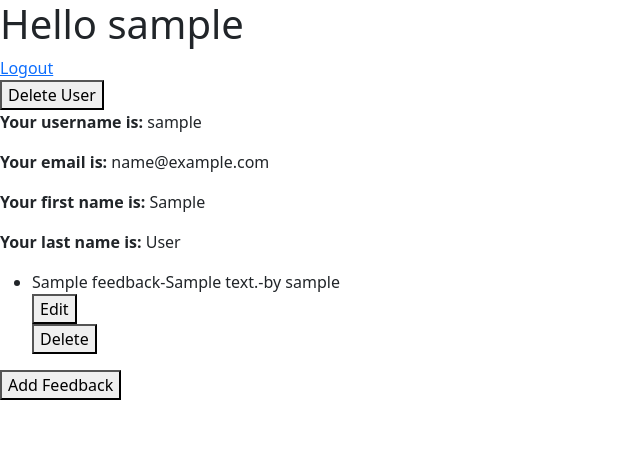
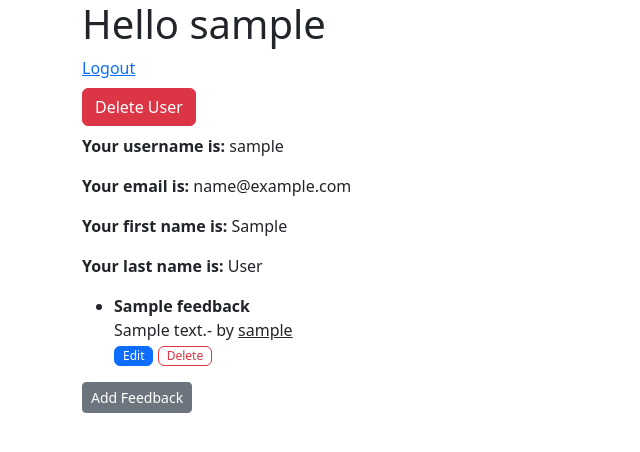
Before and after one commit to connertran/26Authentication-Authorization-Exercise, a Flask app: a page that uses templates/users_page.html in a window 1280 px wide. Shown: the top 452 px of the page, without its empty margins (0-640 px from the left). Run offline with Flask 3, Linux system fonts and the light colour scheme; the visitor is signed in with stand-in values (Sample User, id 1); tables that the repository leaves empty hold one stand-in row (values such as "Sample post").

Commit message:
finished styling

```diff
--- a/templates/login.html
+++ b/templates/login.html
@@ -1,14 +1,16 @@
 {%extends 'base.html'%} {%block title%}Login{%endblock%} {%block content%}
+<div class="container">
   <h1>Login</h1>
   <form method="POST">
     {{form.hidden_tag()}}{%for field in form if field.widget.input_type !=
     'hidden'%}
-  <div>
+    <div class="mb-3">
       {{field.label}}: {{field}} {%for error in field.errors%}
       <p>{{error}}</p>
       {%endfor%}
     </div>
     {%endfor%}
-  <button type="submit">Submit</button>
+    <button type="submit" class="btn btn-outline-success">Submit</button>
   </form>
+</div>
 {%endblock%}
--- a/templates/register.html
+++ b/templates/register.html
@@ -1,14 +1,16 @@
 {%extends 'base.html'%} {%block title%}Register{%endblock%} {%block content%}
+<div class="container">
   <h1>Register</h1>
   <form method="POST">
     {{form.hidden_tag()}}{%for field in form if field.widget.input_type !=
     'hidden'%}
-  <div>
+    <div class="mb-3">
       {{field.label}}: {{field}} {%for error in field.errors%}
       <p>{{error}}</p>
       {%endfor%}
     </div>
     {%endfor%}
-  <button type="submit">Submit</button>
+    <button type="submit" class="btn btn-primary">Submit</button>
   </form>
+</div>
 {%endblock%}
--- a/templates/users_page.html
+++ b/templates/users_page.html
@@ -1,8 +1,9 @@
 {%extends 'base.html'%} {%block title%}User Info{%endblock%} {%block content%}
+<div class="container">
   <h1>Hello {{user.username}}</h1>
   <a href="/logout">Logout</a>
   <form action="/users/{{user.username}}/delete" method="POST">
-  <button type="submit">Delete User</button>
+    <button type="submit" class="btn btn-danger mt-2 mb-2">Delete User</button>
   </form>
   <p><b>Your username is:</b> {{user.username}}</p>
   <p><b>Your email is:</b> {{user.email}}</p>
@@ -12,19 +13,48 @@
   <ul>
     {%for each_feedback in feedback%}
     <li>
-    {{each_feedback.title}}-{{each_feedback.content}}-by
-    {{each_feedback.username}}
+      <span class="fw-bold">{{each_feedback.title}}</span
+      ><br />{{each_feedback.content}}- by
+      <span class="text-decoration-underline">{{each_feedback.username}}</span>
     </li>
     {%if user.username == each_feedback.username%}
-  <form action="/feedback/{{each_feedback.id}}/update">
-    <button type="submit">Edit</button>
+    <form
+      action="/feedback/{{each_feedback.id}}/update"
+      style="display: inline-block"
+    >
+      <button
+        type="submit"
+        class="btn btn-primary"
+        style="
+          --bs-btn-padding-y: 0.01rem;
+          --bs-btn-padding-x: 0.5rem;
+          --bs-btn-font-size: 0.75rem;
+        "
+      >
+        Edit
+      </button>
     </form>
-  <form action="/feedback/{{each_feedback.id}}/delete" method="POST">
-    <button type="submit">Delete</button>
+    <form
+      action="/feedback/{{each_feedback.id}}/delete"
+      method="POST"
+      style="display: inline-block"
+    >
+      <button
+        type="submit"
+        class="btn btn-outline-danger"
+        style="
+          --bs-btn-padding-y: 0.01rem;
+          --bs-btn-padding-x: 0.5rem;
+          --bs-btn-font-size: 0.75rem;
+        "
+      >
+        Delete
+      </button>
     </form>
     {%endif%} {%endfor%}
   </ul>
   <form action="/users/{{user.username}}/feedback/add">
-  <button type="submit">Add Feedback</button>
+    <button type="submit" class="btn btn-secondary btn-sm">Add Feedback</button>
   </form>
+</div>
 {%endblock%}
```
Also changed, not shown: templates/add_feedback.html (+14 -9 lines), templates/update_feedback.html (+27 -10 lines). Lines whose indentation alone changed are shown as unchanged.
